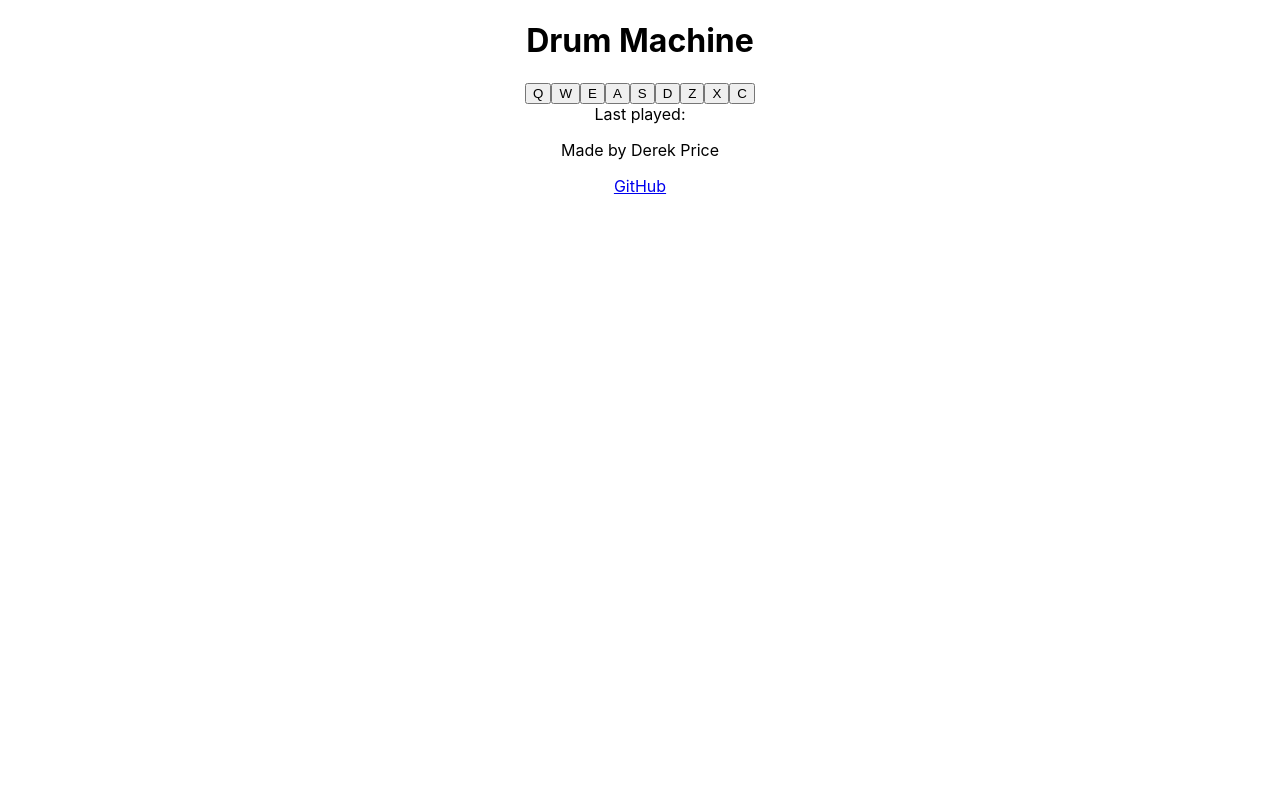
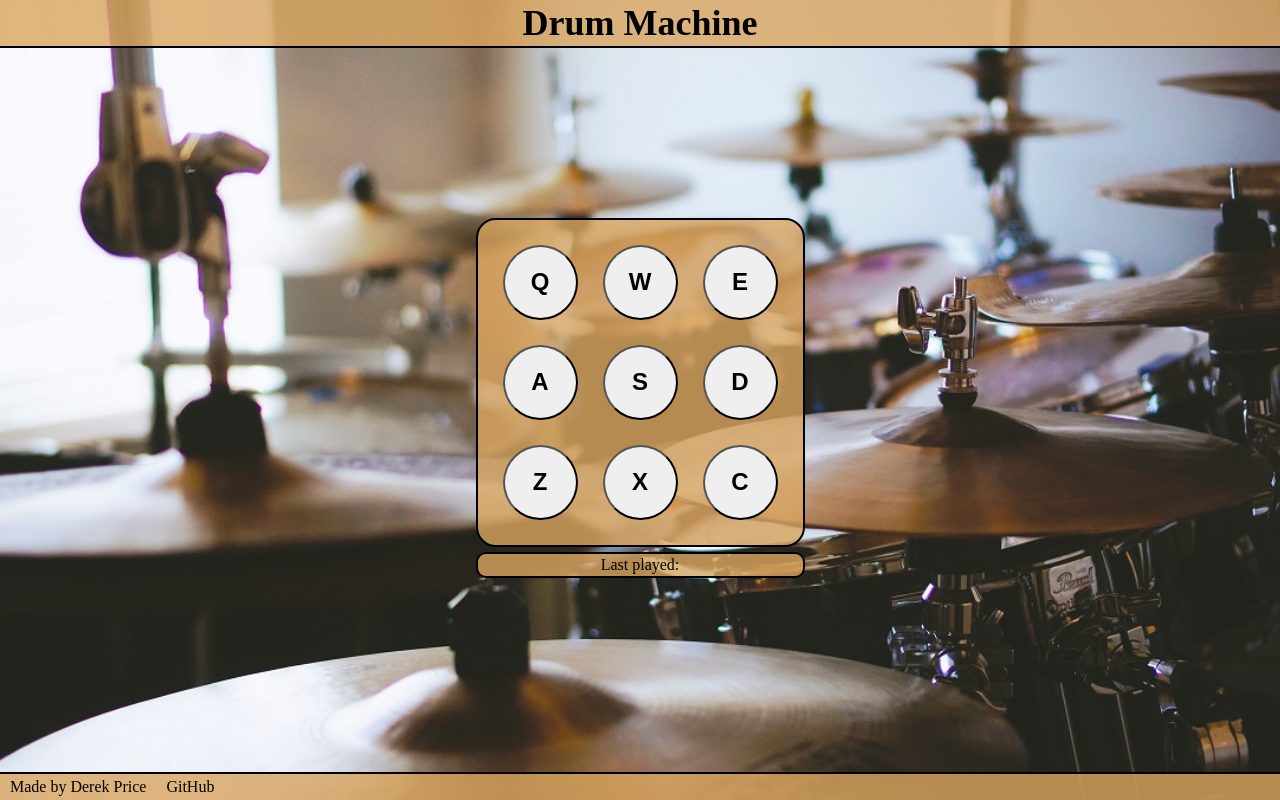
Before and after one commit to DerekPixel/drum-machine, a React (Create React App) app: page / in a window 1280 px wide. Built offline with nearby package versions, Linux system fonts and the light colour scheme.

Commit message:
made things look better lol

```diff
--- a/src/App.css
+++ b/src/App.css
@@ -1,3 +1,145 @@
-.App {
+/*#region*/
+/* http://meyerweb.com/eric/tools/css/reset/ 2. v2.0 | 20110126
+License: none (public domain)
+*/
+html, body, div, span, applet, object, iframe,
+h1, h2, h3, h4, h5, h6, p, blockquote, pre,
+a, abbr, acronym, address, big, cite, code,
+del, dfn, em, img, ins, kbd, q, s, samp,
+small, strike, strong, sub, sup, tt, var,
+b, u, i, center,
+dl, dt, dd, ol, ul, li,
+fieldset, form, label, legend,
+table, caption, tbody, tfoot, thead, tr, th, td,
+article, aside, canvas, details, embed,
+figure, figcaption, footer, header, hgroup,
+menu, nav, output, ruby, section, summary,
+time, mark, audio, video {
+margin: 0;
+padding: 0;
+border: 0;
+font-size: 100%;
+font: inherit;
+vertical-align: baseline;
+}
+/* HTML5 display-role reset for older browsers */
+article, aside, details, figcaption, figure,
+footer, header, hgroup, menu, nav, section {
+display: block;
+}
+body {
+line-height: 1;
+}
+ol, ul {
+list-style: none;
+}
+blockquote, q {
+quotes: none;
+}
+blockquote:before, blockquote:after,
+q:before, q:after {
+content: '';
+content: none;
+}
+table {
+border-collapse: collapse;
+border-spacing: 0;
+}
+/* I added this */
+*, *::before, *::after {
+box-sizing: border-box;
+}
+/*#endregion*/
+
+body {
+  align-items: center;
+
+  background-color: goldenrod;
+  background-image: url(./images/drum\ kit\ fifth\ res.jpg);
+  background-repeat: no-repeat;
+  background-size: cover;
+
+  display: flex;
+
+  height: 100vh;
+
+  justify-content: center;
+
   text-align: center;
+
 }
+
+.header {
+  background-color: rgba(218, 165, 96, 0.80);
+  border-width: 2px;
+  border-color: black;
+  border-bottom-style: solid;
+  font-size: 36px;
+  font-weight: bolder;
+  left: 0;
+  position: absolute;
+  padding: 5px 0;
+  top: 0;
+  width: 100%;
+}
+
+.drum-pads {
+
+  background-color: rgba(218, 165, 96, 0.80);
+
+  border-radius: 20px;
+
+  border-width: 2px;
+  border-style: solid;
+  border-color: black;
+
+  display: grid;
+
+  grid-template-columns: repeat(3, minmax(75px, 1fr));
+  grid-template-rows: repeat(3, minmax(75px, 1fr));
+
+  gap: 25px;
+
+  padding: 25px;
+
+}
+
+.drum-pad {
+  border-radius: 50%;
+  font-size: 24px;
+  font-weight: bold;
+}
+
+#display {
+  background-color: rgba(218, 165, 96, 0.80);
+  border-radius: 10px;
+  border-width: 2px;
+  border-style: solid;
+  border-color: black;
+  margin: 5px 0;
+  padding: 3px;
+  width: 100%;
+}
+
+.footer {
+  background-color: rgba(218, 165, 96, 0.80);
+  bottom: 0;
+  border-width: 2px;
+  border-color: black;
+  border-top-style: solid;
+  display: flex;
+  left: 0;
+  padding: 5px 0;
+  position: absolute;
+  width: 100%;
+}
+
+.footer-item {
+  color: black;
+  margin: 0 10px;
+  text-decoration: none;
+}
+
+a {
+  cursor: pointer;
+}
```
